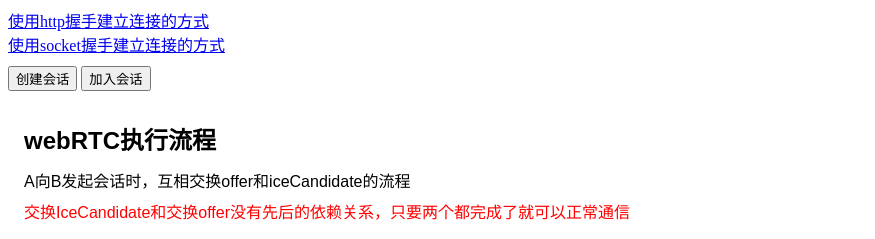
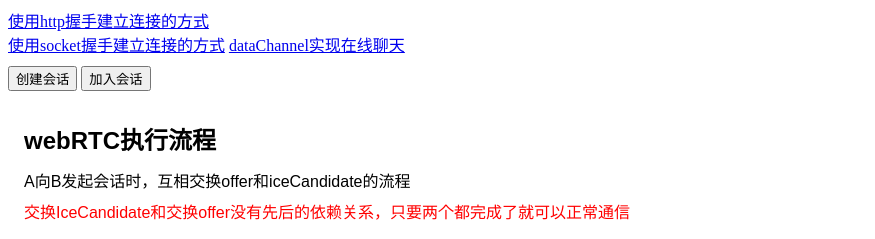
Before and after one commit to nashaofu/webrtc-demo, a website: page docs/index.html in a window 1280 px wide. Shown: the top 239 px of the page, 0-875 px from the left. Drawn offline with Linux system fonts and the light colour scheme.

Commit message:
chore 修改文档

```diff
--- a/docs/index.html
+++ b/docs/index.html
@@ -60,6 +60,7 @@
     <div>
       <a href="./http.html">使用http握手建立连接的方式</a><br />
       <a href="./socket.html">使用socket握手建立连接的方式</a>
+      <a href="./dataChannel.html">dataChannel实现在线聊天</a>
     </div>
     <div id="create-join-select" class="create-join-select">
       <button id="create-btn">创建会话</button>
```
Also changed, not shown: README.md.
